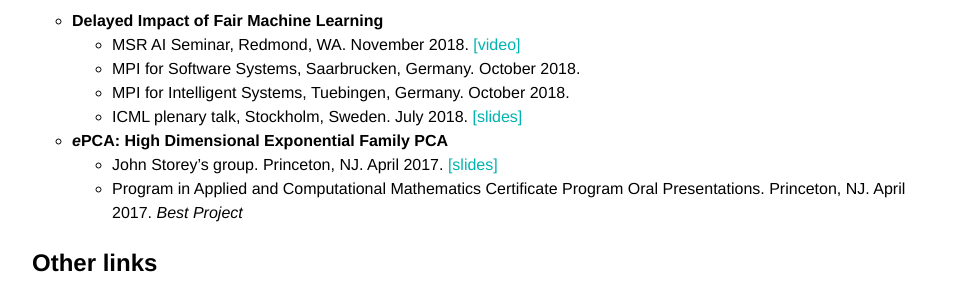
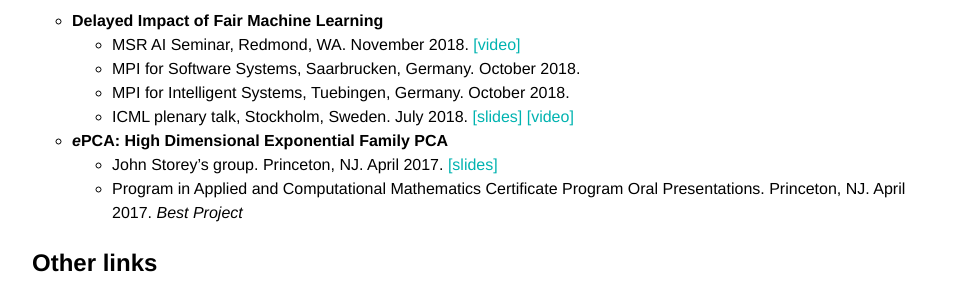
Before and after one commit to serenalwang/serenalwang.github.io, a Jekyll site: the page built from projects.md, in a window 1280 px wide. Shown: the part 887-1187 px from the top of the page, without its empty margins (160-1119 px from the left). Built offline with Jekyll 4.4.1, drawn with Linux system fonts in a browser that asks for light colours.

Commit message:
Update projects.md

```diff
--- a/projects.md
+++ b/projects.md
@@ -32,7 +32,7 @@ title: Research
   * MSR AI Seminar, Redmond, WA. November 2018. [[video]](https://youtu.be/8cDVtXjvq9s)
   * MPI for Software Systems, Saarbrucken, Germany. October 2018.
   * MPI for Intelligent Systems, Tuebingen, Germany. October 2018.
-  * ICML plenary talk, Stockholm, Sweden. July 2018. [[slides]](/assets/icml_talk_2018.pdf)
+  * ICML plenary talk, Stockholm, Sweden. July 2018. [[slides]](/assets/icml_talk_2018.pdf) [[video]](https://vimeo.com/295742898)
 
 
 
```
